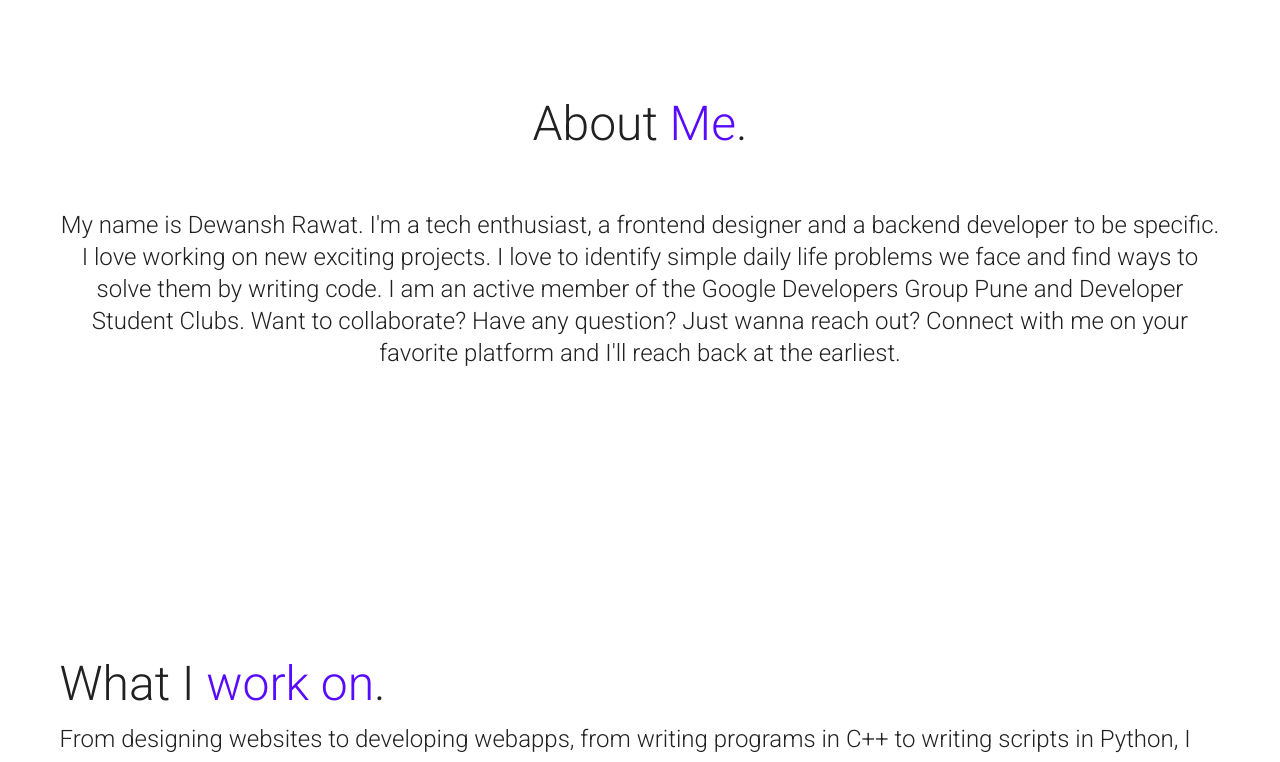
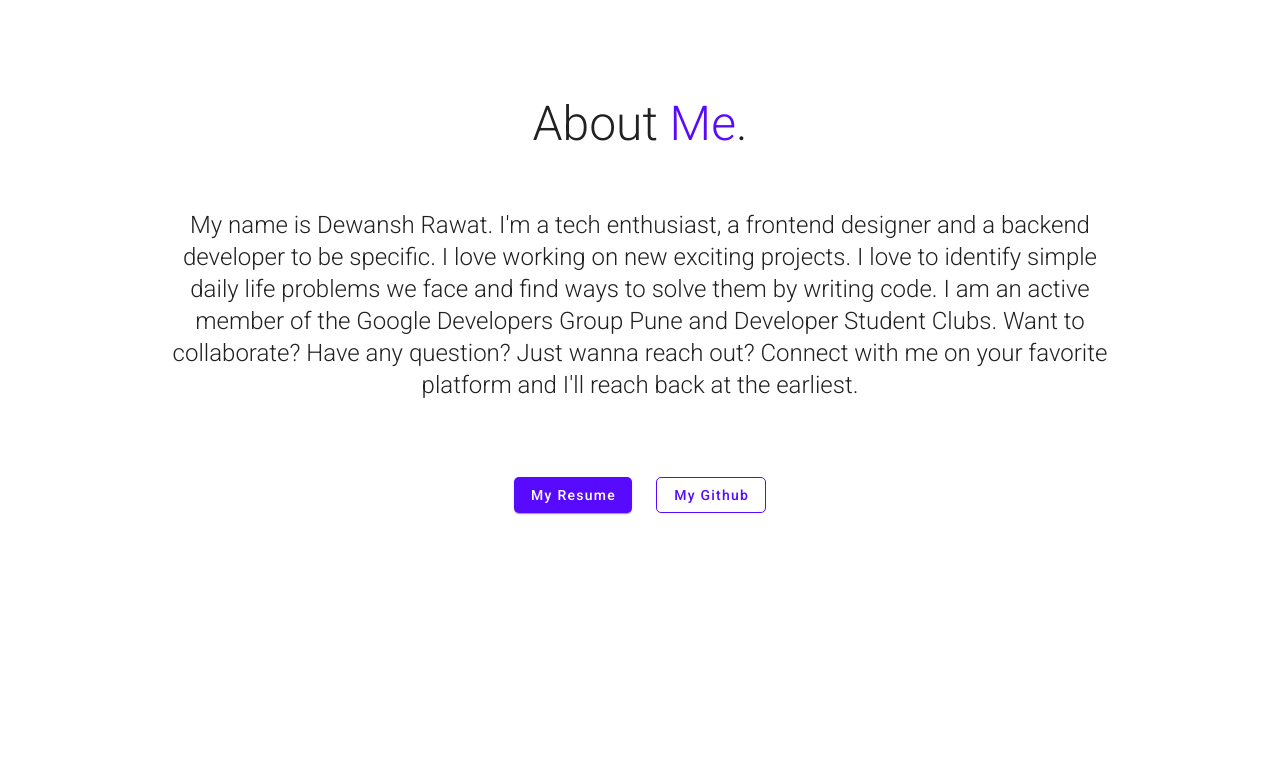
Before and after one commit to dewanshrawat15/dewanshrawat15.github.io, a Vue app: page /about in a window 1280 px wide. Shown: the part 544-1306 px from the top of the page. Built offline with nearby package versions, Linux system fonts and the light colour scheme.

Commit message:
Updating views

```diff
--- a/src/views/components/aboutMe.vue
+++ b/src/views/components/aboutMe.vue
@@ -4,6 +4,7 @@
       <v-layout
         text-center
         wrap
+        style="margin-bottom: 100px;"
       >
         <v-flex xs4 offset-4 style="margin-top: 80px;">
           <center>
@@ -11,6 +12,7 @@
               style="border-radius: 100%;"
               :src="require('@/assets/images/prof.jpeg')"
               :lazy-src="require('@/assets/images/prof.jpeg')"
+              width="500px"
             >
               <v-layout
                 slot="placeholder"
@@ -24,8 +26,9 @@
             </v-img>
           </center>
         </v-flex>
-
-        <v-flex md-4 style="margin-top: 100px; margin-bottom: 80px;">
+      </v-layout>
+      <v-layout>
+        <v-flex md10 offset-1 text-center>
           <h1 class="display-2 font-weight-light mb-3">
             About <span style="color: #580aff;">Me</span>.
           </h1>
@@ -33,6 +36,18 @@
           <p class="font-weight-light headline">
             {{ profileJson.aboutText }}
           </p>
+        </v-flex>
+      </v-layout>
+      <v-layout style="margin-bottom: 60px; margin-top: 60px;">
+        <v-flex xs4 offset-4>
+          <center>
+            <v-btn target="_blank" href="https://drive.google.com/open?id=1G0OYVzM6N1l0lMBHXw9b5J9AkhGohM_S" color="#580aff" style="margin-right: 12px!important; text-transform: capitalize; border-radius:5px; color:white" class="ma-0 elevation-1">
+              My Resume
+            </v-btn>
+            <v-btn target="_blank" href="https://github.com/dewanshrawat15" rounded outlined color="#580aff" style="text-transform: capitalize; border-radius:5px; text-transform: capitalize; margin-left: 12px!important;" class="ml-0" dark>
+              My Github
+            </v-btn>
+          </center>
         </v-flex>
       </v-layout>
 
--- a/src/views/components/hero.vue
+++ b/src/views/components/hero.vue
@@ -12,7 +12,7 @@
               :src="require('@/assets/images/prof.jpeg')"
               :lazy-src="require('@/assets/images/prof.jpeg')"
 
-              width="75%">
+              width="400px">
               <v-layout
                 slot="placeholder"
                 fill-height
@@ -26,7 +26,7 @@
           </center>
         </v-flex>
 
-        <v-flex xs-6 style="margin-top: 100px; padding-top: 70px; text-align: left;">
+        <v-flex xs-6 style="margin-top: 75px; padding-top: 70px; text-align: left;">
           <h1 class="display-1 font-weight-light mb-3">
             Hiya There!
           </h1>
```
